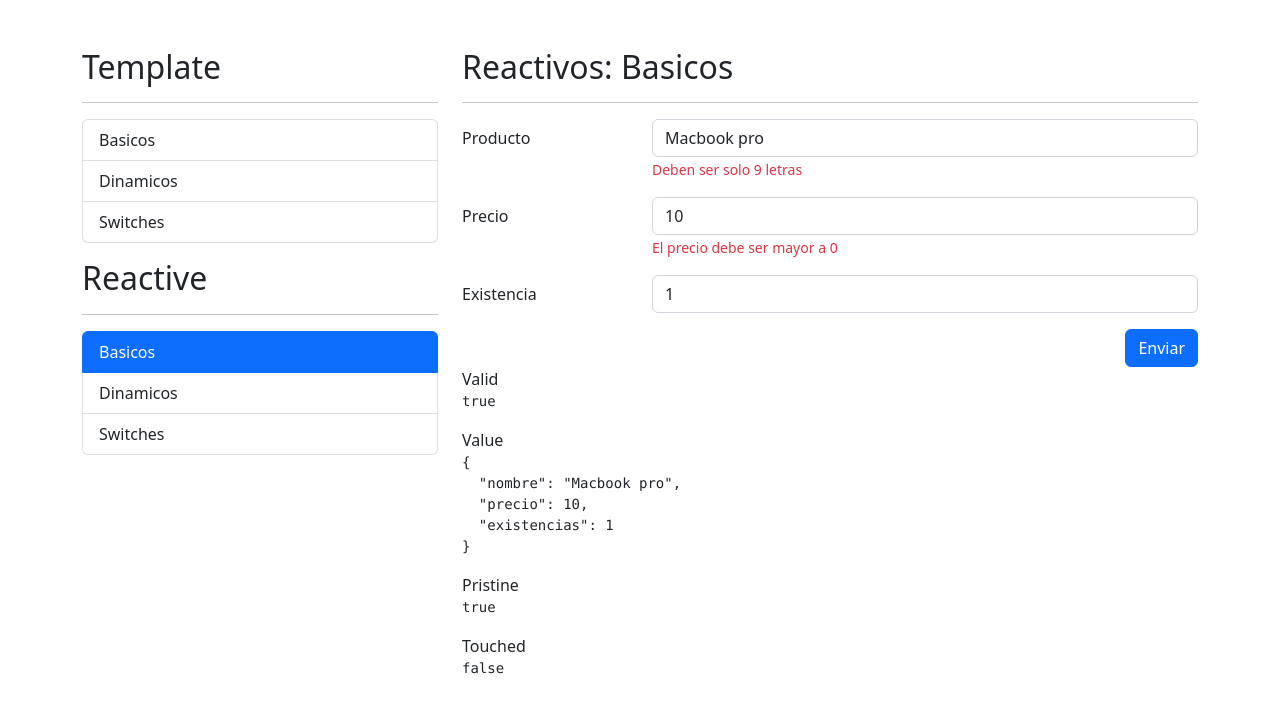
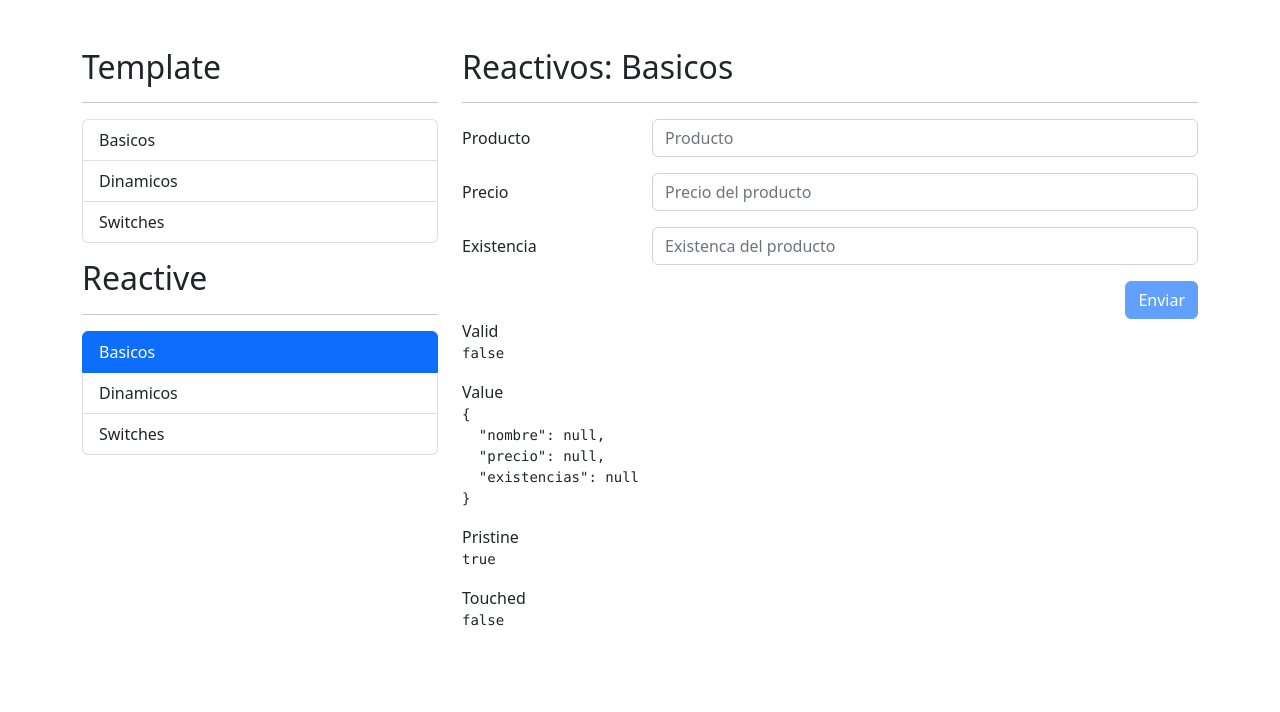
Before and after one commit to vargas0912/formulariosApp, an Angular app: page /reactive/basicos in a window 1280 px wide. Shown: the top 712 px of the page. Built offline with nearby package versions, Linux system fonts and the light colour scheme.

Commit message:
Finish show error message

```diff
--- a/src/app/reactive/basicos/basicos.component.html
+++ b/src/app/reactive/basicos/basicos.component.html
@@ -13,8 +13,9 @@
             formControlName="nombre"
             placeholder="Producto"
           >
-          <span class="form-text text-danger">
-            Deben ser solo 9 letras
+          <span  *ngIf="nameValid('nombre')"
+          class="form-text text-danger">
+            Deben ser solo 5 letras
           </span>
         </div>
       </div>
@@ -27,7 +28,8 @@
             class="form-control"
             formControlName="precio"
             placeholder="Precio del producto">
-          <span class="form-text text-danger">
+          <span *ngIf="nameValid('precio')"
+            class="form-text text-danger">
             El precio debe ser mayor a 0
           </span>
         </div>
@@ -42,6 +44,10 @@
             formControlName="existencias"
             placeholder="Existenca del producto"
           >
+          <span *ngIf="nameValid('existencias')"
+          class="form-text text-danger">
+          Las existencias deben ser mayor a 0
+        </span>
         </div>
       </div>
 
@@ -74,5 +80,6 @@
 
     <span>Touched</span>
     <pre>{{ myForm.touched }}</pre>
+
   </div>
 </div>
--- a/src/app/reactive/basicos/basicos.component.ts
+++ b/src/app/reactive/basicos/basicos.component.ts
@@ -14,11 +14,18 @@ export class BasicosComponent  {
   // })
 
 
+  myForm: FormGroup = this.formBuilder.group({
+    nombre:       [, [Validators.required, Validators.minLength(5)]],
+    precio:       [, [Validators.required, Validators.min(0)] ],
+    existencias:  [, [Validators.required, Validators.min(0)]],
+  })
+
   constructor(private formBuilder: FormBuilder ) { }
 
-  myForm: FormGroup = this.formBuilder.group({
-    nombre:       ['Macbook pro', [Validators.required, Validators.minLength(5)]],
-    precio:       [10, [Validators.required, Validators.min(0)] ],
-    existencias:  [1, [Validators.required, Validators.min(0)]],
-  })
+  nameValid(campo: string) {
+    return this.myForm.controls?.[campo]?.errors
+      && this.myForm.controls[campo]?.touched;
+  }
+
+
 }
```
